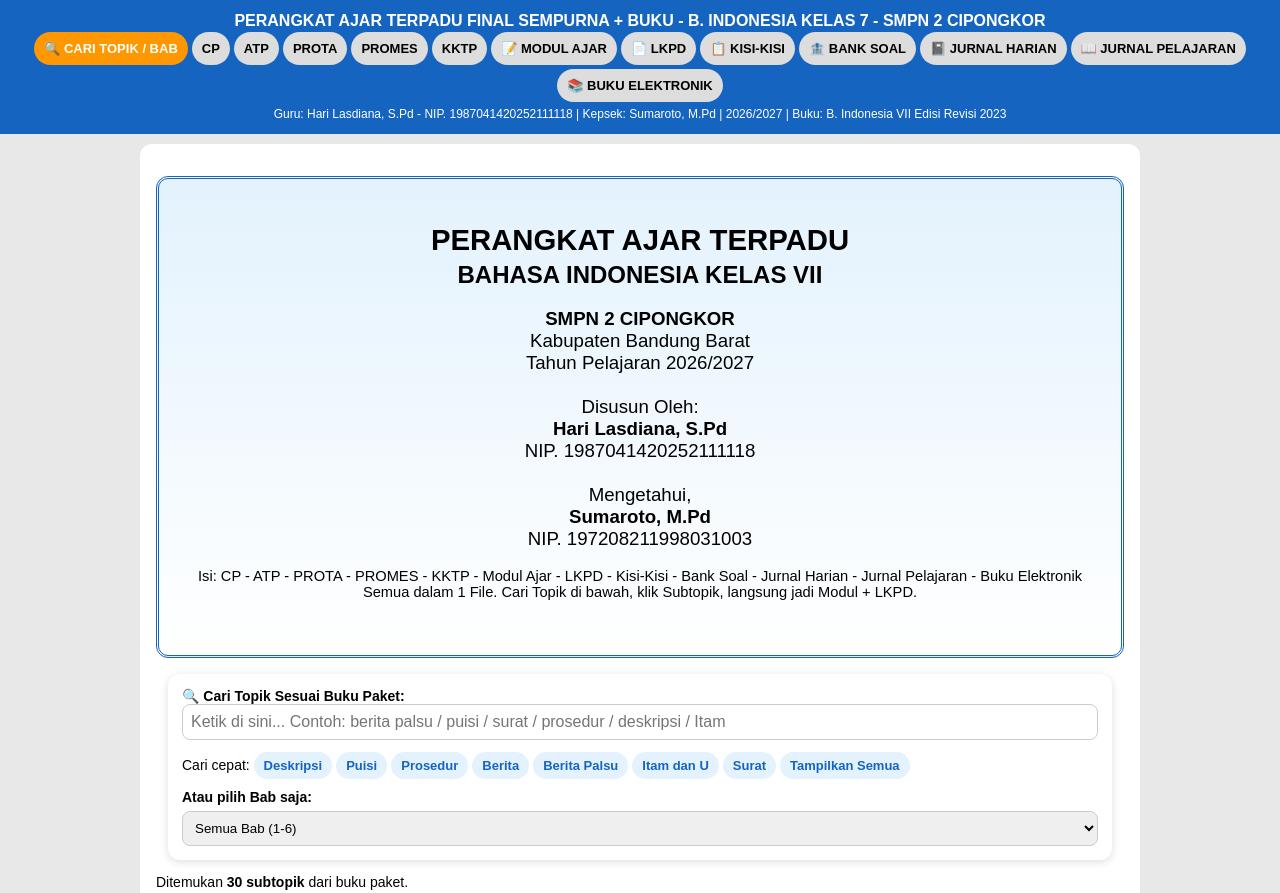
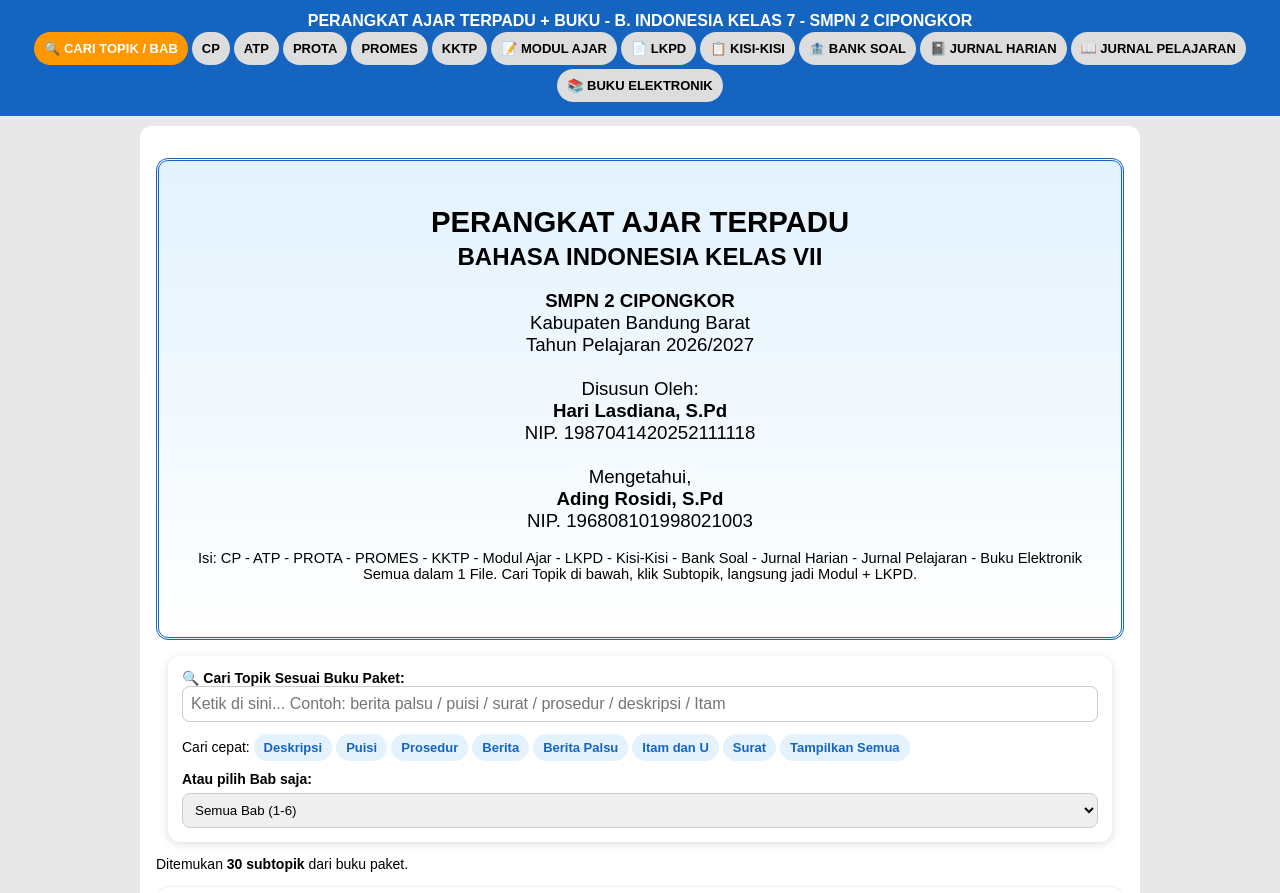
Before and after one commit to lasdiana/Perangkat_ajar, a plain HTML site: page index.html in a window 1280 px wide. Shown: the top 893 px of the page. Drawn offline with Linux system fonts and the light colour scheme.

Commit message:
Update index.html

```diff
--- a/index.html
+++ b/index.html
@@ -1,5 +1,5 @@
 <!DOCTYPE html><html lang="id"><head><meta charset="UTF-8"><meta name="viewport" content="width=device-width,initial-scale=1">
-<title>Perangkat Ajar Terpadu FINAL SEMPURNA + BUKU - B. Indonesia Kelas 7 | SMPN 2 Cipongkor</title>
+<title>Perangkat Ajar Terpadu  + BUKU - B. Indonesia Kelas 7 | SMPN 2 Cipongkor</title>
 <style>
 body{font-family:'Times New Roman',Times,serif;font-size:12pt;margin:0;background:#e8e8e8;color:#000}
 .toolbar{background:#1565c0;color:#fff;padding:12px;text-align:center;position:sticky;top:0;z-index:10;font-family:Arial}
@@ -50,13 +50,13 @@ body{background:#fff}
 </style></head>
 <body>
 <div class="toolbar">
-<b>PERANGKAT AJAR TERPADU FINAL SEMPURNA + BUKU - B. INDONESIA KELAS 7 - SMPN 2 CIPONGKOR</b><br>
+<b>PERANGKAT AJAR TERPADU + BUKU - B. INDONESIA KELAS 7 - SMPN 2 CIPONGKOR</b><br>
 <button id="t1" class="on" onclick="show(1)">🔍 CARI TOPIK / BAB</button><button id="t2" onclick="show(2)">CP</button><button id="t3" onclick="show(3)">ATP</button><button id="t4" onclick="show(4)">PROTA</button><button id="t5" onclick="show(5)">PROMES</button><button id="t6" onclick="show(6)">KKTP</button><button id="t7" onclick="show(7)">📝 MODUL AJAR</button><button id="t8" onclick="show(8)">📄 LKPD</button><button id="t9" onclick="show(9)">📋 KISI-KISI</button><button id="t10" onclick="show(10)">🏦 BANK SOAL</button><button id="t11" onclick="show(11)">📓 JURNAL HARIAN</button><button id="t12" onclick="show(12)">📖 JURNAL PELAJARAN</button><button id="t13" onclick="show(13)">📚 BUKU ELEKTRONIK</button><br>
-<span style="font-size:12px">Guru: Hari Lasdiana, S.Pd - NIP. 1987041420252111118 | Kepsek: Sumaroto, M.Pd | 2026/2027 | Buku: B. Indonesia VII Edisi Revisi 2023</span>
+<span style="font-size:12px"></span>
 </div>
 <div class="wrap">
 <div id="p1" class="box">
-<div class="cover"><h1 style="font-size:22pt;margin:4px">PERANGKAT AJAR TERPADU</h1><h2 style="font-size:18pt;margin:4px">BAHASA INDONESIA KELAS VII</h2><p style="font-size:14pt"><b>SMPN 2 CIPONGKOR</b><br>Kabupaten Bandung Barat<br>Tahun Pelajaran 2026/2027<br><br>Disusun Oleh:<br><b>Hari Lasdiana, S.Pd</b><br>NIP. 1987041420252111118<br><br>Mengetahui,<br><b>Sumaroto, M.Pd</b><br>NIP. 197208211998031003</p><p style="font-size:11pt">Isi: CP - ATP - PROTA - PROMES - KKTP - Modul Ajar - LKPD - Kisi-Kisi - Bank Soal - Jurnal Harian - Jurnal Pelajaran - Buku Elektronik<br>Semua dalam 1 File. Cari Topik di bawah, klik Subtopik, langsung jadi Modul + LKPD.</p></div>
+<div class="cover"><h1 style="font-size:22pt;margin:4px">PERANGKAT AJAR TERPADU</h1><h2 style="font-size:18pt;margin:4px">BAHASA INDONESIA KELAS VII</h2><p style="font-size:14pt"><b>SMPN 2 CIPONGKOR</b><br>Kabupaten Bandung Barat<br>Tahun Pelajaran 2026/2027<br><br>Disusun Oleh:<br><b>Hari Lasdiana, S.Pd</b><br>NIP. 1987041420252111118<br><br>Mengetahui,<br><b>Ading Rosidi, S.Pd</b><br>NIP. 196808101998021003</p><p style="font-size:11pt">Isi: CP - ATP - PROTA - PROMES - KKTP - Modul Ajar - LKPD - Kisi-Kisi - Bank Soal - Jurnal Harian - Jurnal Pelajaran - Buku Elektronik<br>Semua dalam 1 File. Cari Topik di bawah, klik Subtopik, langsung jadi Modul + LKPD.</p></div>
 <div class="searchbar">
 <label><b>🔍 Cari Topik Sesuai Buku Paket:</b></label>
 <input id="cari" placeholder="Ketik di sini... Contoh: berita palsu / puisi / surat / prosedur / deskripsi / Itam" oninput="renderCari()">
@@ -87,7 +87,7 @@ body{background:#fff}
 <div class="cek" id="cekIntegrasi"></div>
 <p id="modulInfo"></p>
 Bab: <select id="bab" onchange="renderModul();renderLKPD()"></select>
-Kelas: <select id="kelas"><option>VII A</option><option>VII B</option><option>VII C</option><option selected>VII D</option></select>
+Kelas: <select id="kelas"><option>VII</select>
 Subtopik Buku: <select id="subtopik" onchange="renderModul();renderLKPD()"></select>
 Pertemuan: <select id="pertemuan" onchange="renderModul()"><option value="all">Semua Pertemuan (1 Modul Lengkap)</option><option value="1">Pertemuan 1 Saja</option><option value="2">Pertemuan 2 Saja</option><option value="3">Pertemuan 3 Saja</option><option value="4">Pertemuan 4 Saja</option><option value="5">Pertemuan 5 Saja</option><option value="6">Pertemuan 6 Saja</option></select>
 <button class="btn b2" onclick="cetak()">🖨️ CETAK MODUL AJAR</button>
@@ -121,7 +121,7 @@ Jenis: <select id="jenisBank" onchange="renderBank()"><option value="pg">Pilihan
 <h3>📓 JURNAL HARIAN - B. Indonesia Kelas 7 - SMPN 2 Cipongkor - Hari Lasdiana, S.Pd</h3>
 <div class="jurnal-form">
 <label>Tanggal:</label><input type="date" id="jhTanggal">
-<label>Kelas:</label><select id="jhKelas"><option>VII A</option><option>VII B</option><option>VII C</option><option selected>VII D</option></select>
+<label>Kelas:</label><select id="jhKelas"><option>VII</select>
 <label>Jam:</label><input type="text" id="jhJam" placeholder="Contoh: 07.30 - 09.00">
 <label>Bab / Materi:</label><select id="jhBab"></select>
 <label>Materi yang diajarkan:</label><input type="text" id="jhMateri" placeholder="Contoh: Bab 4 - E. Menelisik Berita Palsu hal. 139">
@@ -133,13 +133,13 @@ Jenis: <select id="jenisBank" onchange="renderBank()"><option value="pg">Pilihan
 </div>
 <button class="btn b2" onclick="simpanJurnalHarian()">💾 SIMPAN JURNAL HARIAN INI</button> <button class="btn b1" onclick="cetakJurnalHarian()">🖨️ CETAK JURNAL HARIAN</button>
 <div id="listJurnalHarian" style="margin-top:12px"></div>
-<div class="ttd"><div>Mengetahui,<br>Kepala Sekolah<br><div class="garis"></div><b>Sumaroto, M.Pd</b><br>NIP. 197208211998031003</div><div>Cipongkor, ....................<br>Guru Mata Pelajaran<br><div class="garis"></div><b>Hari Lasdiana, S.Pd</b><br>NIP. 1987041420252111118</div></div>
+<div class="ttd"><div>Mengetahui,<br>Kepala Sekolah<br><div class="garis"></div><b>Ading Rosidi, S.Pd</b><br>NIP. 196808101998021003</div><div>Cipongkor, ....................<br>Guru Mata Pelajaran<br><div class="garis"></div><b>Hari Lasdiana, S.Pd</b><br>NIP. 1987041420252111118</div></div>
 </div>
 <div id="p12" class="box" style="display:none">
 <h3>📖 JURNAL PELAJARAN / REFLEKSI - Per Pertemuan</h3>
 <div class="jurnal-form">
 <label>Tanggal:</label><input type="date" id="jpTanggal">
-<label>Kelas:</label><select id="jpKelas"><option>VII A</option><option>VII B</option><option>VII C</option><option selected>VII D</option></select>
+<label>Kelas:</label><select id="jpKelas"><option>VII</select>
 <label>Pertemuan Ke:</label><select id="jpPert"><option>Pertemuan 1</option><option>Pertemuan 2</option><option>Pertemuan 3</option><option>Pertemuan 4</option><option>Pertemuan 5</option><option>Pertemuan 6</option></select>
 <label>Bab / Subtopik:</label><select id="jpBab"></select>
 <label>✅ Apa yang SUDAH tercapai hari ini:</label><input type="text" id="jpCapai" placeholder="Contoh: Anak sudah bisa membedakan berita benar dan hoaks">
@@ -410,7 +410,7 @@ document.getElementById('paper').innerHTML=`
 <h4>F. LANGKAH-LANGKAH PEMBELAJARAN BERDIFERENSIASI - SESUAI PROMES ${d.promes}</h4>${ph}
 <h4>G. ASESMEN PEMBELAJARAN - TERINTEGRASI KKTP & LKPD</h4><p><b>ASESMEN DIAGNOSTIK:</b> Tanya jawab awal + tabel Saya Sudah Tahu / Saya Belum Tahu. <b>ASESMEN FORMATIF:</b> Tanya jawab, diskusi kelompok, LKPD, observasi. <b>LKPD:</b> ${d.lkpd} - <b>Lihat LKPD lengkap di tombol LKPD, 1 LKPD untuk 1 Subtopik, 5 soal + kotak jawaban.</b> <b>ASESMEN SUMATIF:</b> Produk tulisan + presentasi kinerja + tes tertulis.</p><p><b>KKTP:</b></p><table><tr><th>Persentase</th><th>Kategori</th><th>Tindak Lanjut</th></tr><tr><td>0-40%</td><td>Belum Mencapai</td><td>Remidi total</td></tr><tr><td>41-65%</td><td>Belum Tuntas</td><td>Remidi sebagian</td></tr><tr><td>66-85%</td><td>Sudah Tuntas</td><td>Lanjut ke ATP berikutnya</td></tr><tr><td>86-100%</td><td>Sudah Tuntas</td><td>Pengayaan</td></tr></table><p><b>Batas Tuntas = 66%.</b></p>
 <div class="lampiran"><h4>LAMPIRAN: LKPD & RUBRIK - ${sub.t} - DINILAI DENGAN KKTP 66%</h4><p>${d.lkpd}</p><p><b>Soal LKPD Subtopik ini (lengkap di halaman LKPD):</b></p><ol>${sub.q.map(q=>`<li>${q}</li>`).join('')}</ol><table><tr><th>Aspek</th><th>Skor</th><th>Kriteria</th></tr><tr><td>Isi / Gagasan</td><td>40</td><td>Sesuai topik, lengkap, logis, kritis</td></tr><tr><td>Struktur</td><td>30</td><td>Sesuai struktur teks</td></tr><tr><td>Bahasa</td><td>20</td><td>Kata konkret, kalimat perincian, majas, santun</td></tr><tr><td>Ejaan & Kaidah</td><td>10</td><td>Huruf kapital, tanda baca, kata depan benar</td></tr><tr><td><b>Total</b></td><td><b>100</b></td><td>KKTP 66% = Tuntas, di bawah 66 = Remidi</td></tr></table><p>Nama Siswa: ............................ Kelas: ............ Nilai: ............ KKTP: ☐ Tuntas ☐ Remidi ☐ Pengayaan &nbsp; Paraf Guru: ............</p></div>
-<div class="ttd"><div>Mengetahui,<br>Kepala Sekolah<br><div class="garis"></div><b>Sumaroto, M.Pd</b><br>NIP. 197208211998031003</div><div>Cipongkor, ... Juli 2026<br>Guru Mata Pelajaran<br><div class="garis"></div><b>Hari Lasdiana, S.Pd</b><br>NIP. 1987041420252111118</div></div>`;
+<div class="ttd"><div>Mengetahui,<br>Kepala Sekolah<br><div class="garis"></div><b>Ading Rosidi, S.Pd</b><br>NIP. 196808101998021003</div><div>Cipongkor, ... Juli 2026<br>Guru Mata Pelajaran<br><div class="garis"></div><b>Hari Lasdiana, S.Pd</b><br>NIP. 1987041420252111118</div></div>`;
 document.getElementById('kelas').onchange=renderModul;
 }
 document.getElementById('babATP').innerHTML=BAB.map((b,i)=>`<option value="${i}">${b.j}</option>`).join('');
```
